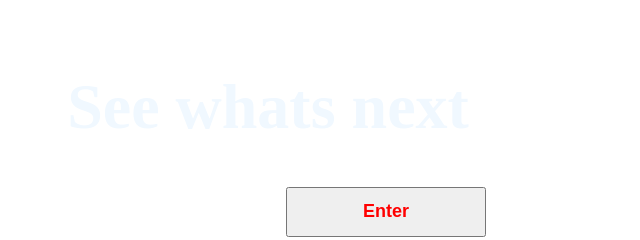
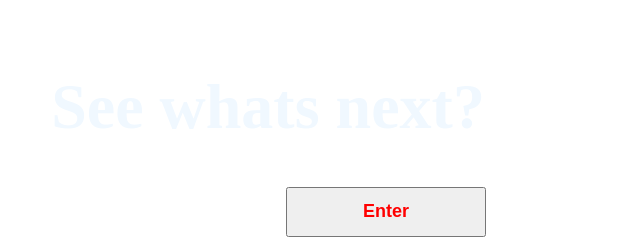
Before and after one commit to Hrushikesh-karthik/Netflix, a plain HTML site: page index.html in a window 1280 px wide. Shown: the part 409-649 px from the top of the page, 372-1012 px from the left. Drawn offline with Linux system fonts and the light colour scheme.

Commit message:
new from vscode

```diff
--- a/index.html
+++ b/index.html
@@ -15,7 +15,7 @@
                 </nav>
 
                 <div class="show">
-<h1>See whats next</h1></div>
+<h1>See whats next?</h1></div>
 <a href="content.html"><button class="btn">Enter</button></a>
             </div>
         </div>
```
Also changed, not shown: content.html (+1 -1 lines).
